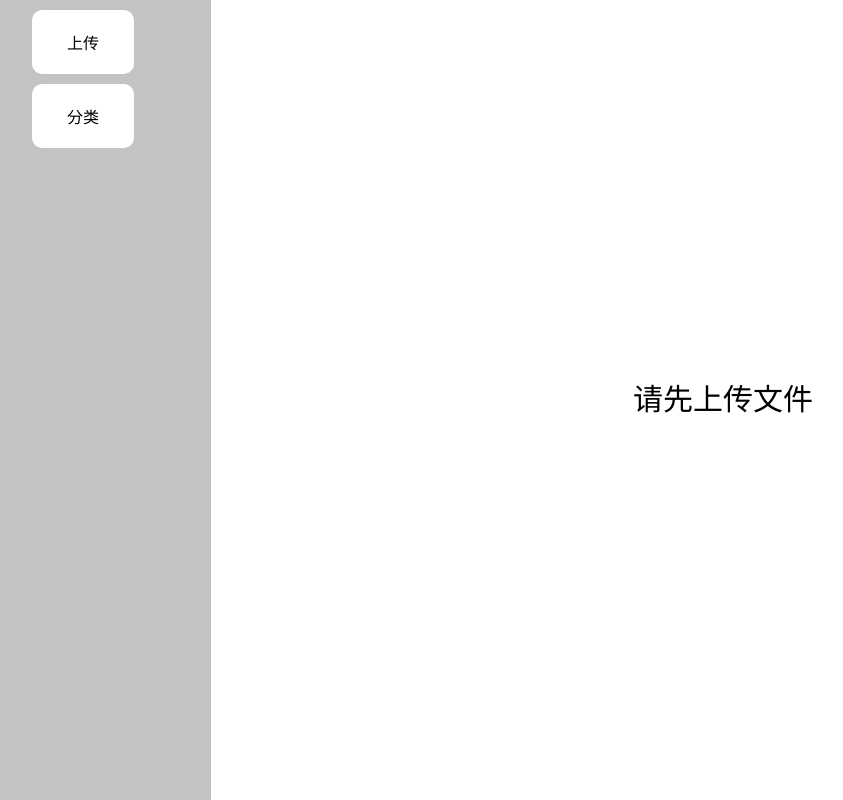
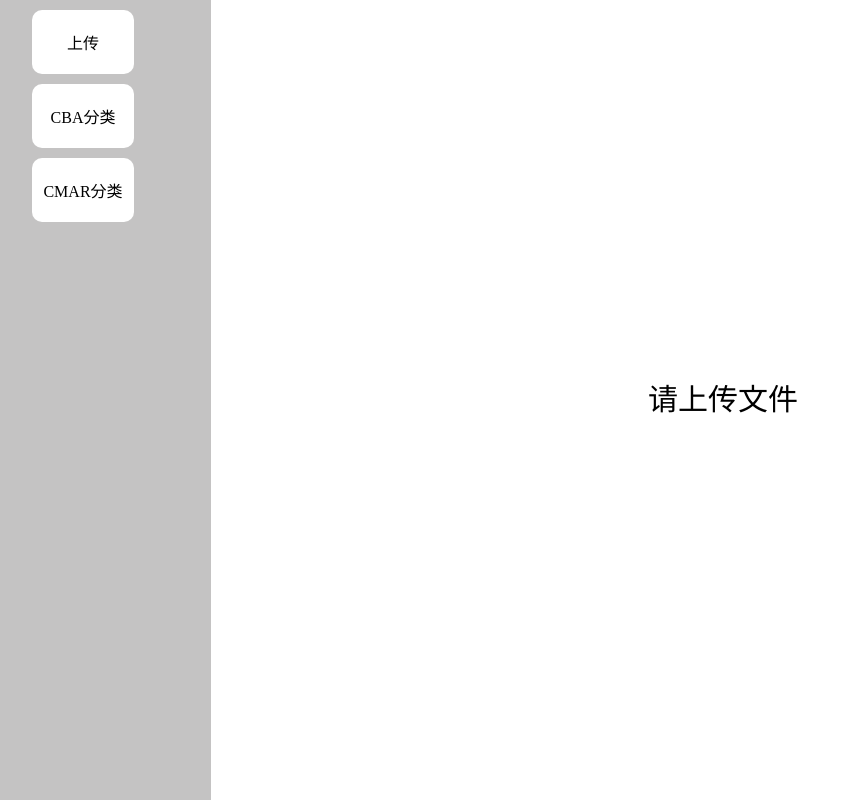
Before and after one commit to haloerkay/cor_rules_frontend, a Vue app: page / in a window 1280 px wide. Shown: the whole page, without its empty margins (45-888 px from the left). Built offline with nearby package versions, Linux system fonts and the light colour scheme.

Commit message:
fix: add cba and cmar

```diff
--- a/src/views/operate/classify.vue
+++ b/src/views/operate/classify.vue
@@ -1,6 +1,7 @@
 <template>
     <div class="classify">
-        <button class="btn" @click="classify">分类</button>
+        <button class="btn" @click="cbaClassify">CBA分类</button>
+        <button class="btn" @click="cmarClassify">CMAR分类</button>
     </div>
 </template>
 
@@ -12,9 +13,13 @@ import { storeToRefs } from 'pinia'
 const fileStore = useFileStore()
 const { fileName } = storeToRefs(fileStore)
 
-const classify =async () =>{
-    let ret = await httpReq('get', 'result/'+fileName.value, '',{} )
-    console.log(ret)
+const cbaClassify =async () =>{
+    let ret = await httpReq('get', 'cba/'+fileName.value, '',{} )
+    console.log('cba',ret)
+}
+const cmarClassify =async () =>{
+    let ret = await httpReq('get', 'cmar/'+fileName.value, '',{} )
+    console.log('cmar',ret)
 }
 
 </script>
@@ -23,6 +28,8 @@ const classify =async () =>{
 .classify {
     display: flex;
     justify-content: center;
+    flex-direction: column;
+    align-items: center;
     .btn {
         width: 8vw;
         height: 8vh;
--- a/src/views/preview/index.vue
+++ b/src/views/preview/index.vue
@@ -1,7 +1,7 @@
 <template>
   <div class="preview">
     <div v-if="!data.length" class="tip">
-      请先上传文件
+      请上传文件
     </div>
 
     <el-table v-if="data.length" :data="data"   style="width: 100%" >
```
